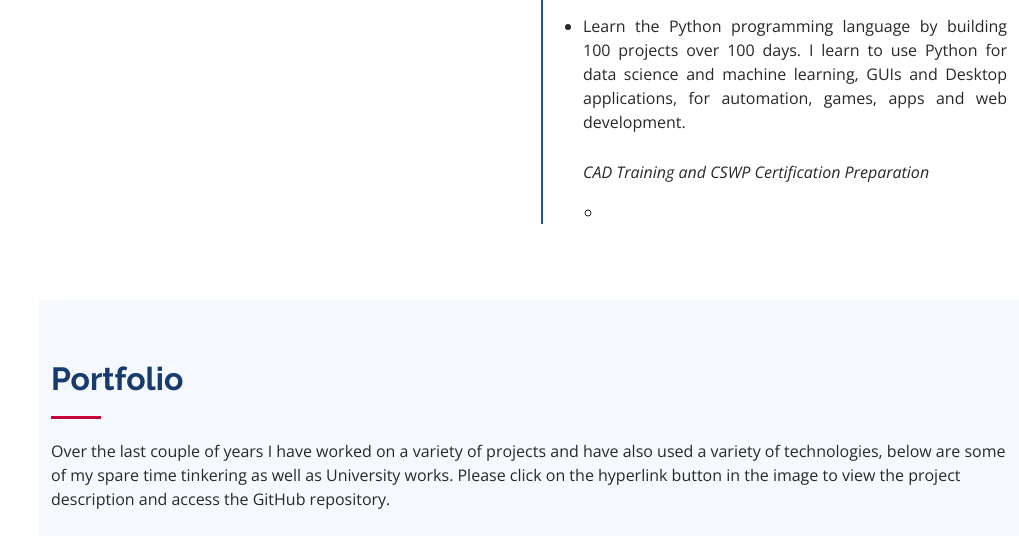
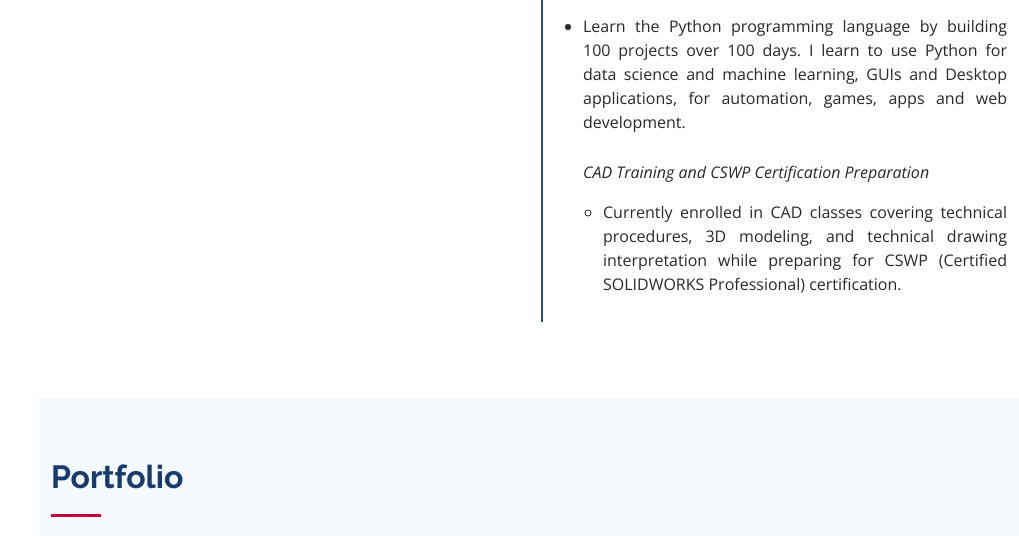
Before and after one commit to glcoutinho/webportfolio, a Flask app: page / in a window 1280 px wide; the page is wider, and only the part inside the window is pictured. Shown: the part 2741-3277 px from the top of that part, without its empty margins (261-1280 px from the left). Run offline with Flask 2, Linux system fonts and the light colour scheme; some libraries are stand-ins or nearby versions.

Commit message:
Update index.html

```diff
--- a/templates/index.html
+++ b/templates/index.html
@@ -216,7 +216,7 @@
 
                         <p><em> CAD Training and CSWP Certification Preparation </em></p>
                         <ul>
-                            <li><p align="justify"Currently enrolled in CAD classes covering technical procedures,
+                            <li><p align="justify">Currently enrolled in CAD classes covering technical procedures,
                                    3D modeling, and technical drawing interpretation while preparing for CSWP (Certified SOLIDWORKS Professional) certification.
 
                                 </p>
```
